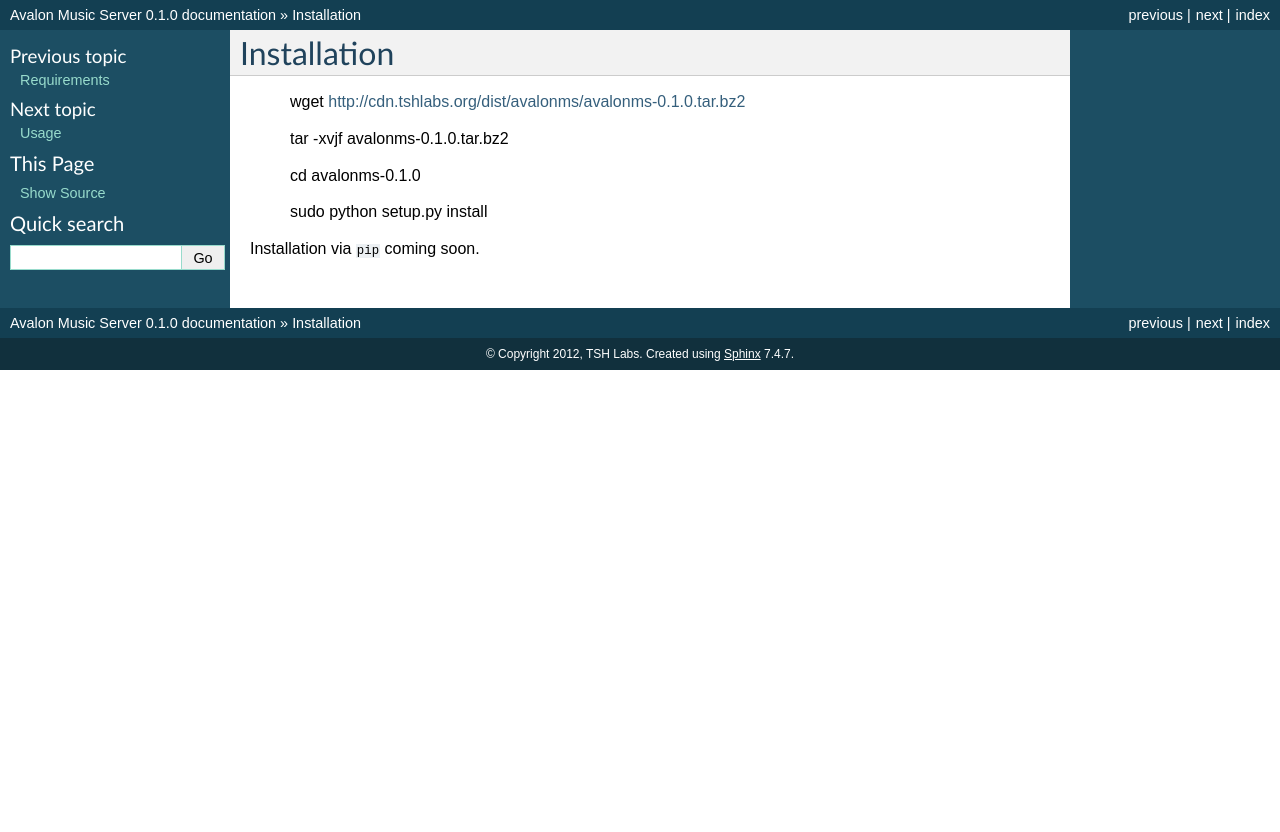
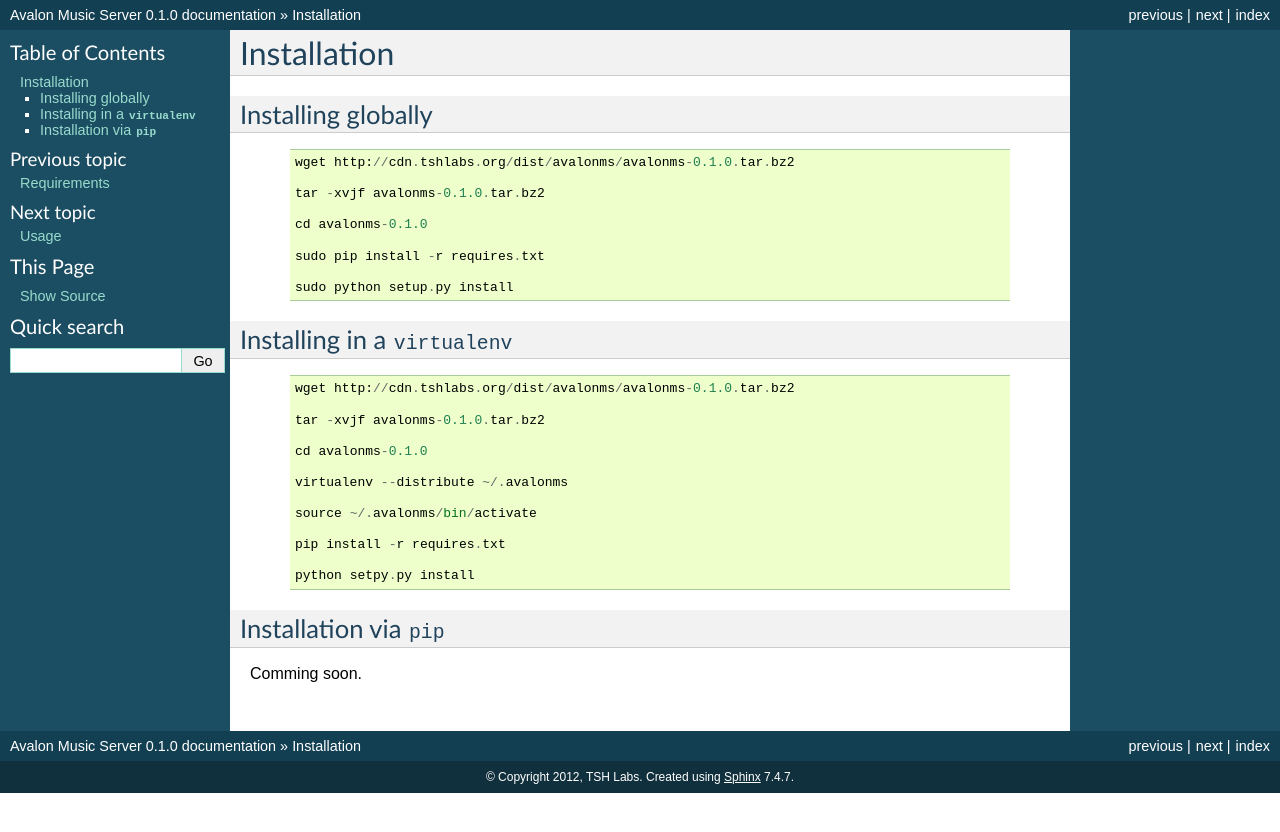
Before and after one commit to 56quarters/avalonms, a Sphinx documentation site: the page built from doc/installation.rst, in a window 1280 px wide. Shown: the top 832 px of the page. Built offline with Sphinx 7.4.7, drawn with Linux system fonts in a browser that asks for light colours.

Commit message:
Installation instructions

```diff
--- a/doc/installation.rst
+++ b/doc/installation.rst
@@ -1,12 +1,44 @@
 Installation
 ------------
 
-  wget http://cdn.tshlabs.org/dist/avalonms/avalonms-0.1.0.tar.bz2
+Installing globally
+~~~~~~~~~~~~~~~~~~~
 
-  tar -xvjf avalonms-0.1.0.tar.bz2
+  ::
 
-  cd avalonms-0.1.0
+    wget http://cdn.tshlabs.org/dist/avalonms/avalonms-0.1.0.tar.bz2
 
-  sudo python setup.py install
+    tar -xvjf avalonms-0.1.0.tar.bz2
 
-Installation via ``pip`` coming soon.
+    cd avalonms-0.1.0
+
+    sudo pip install -r requires.txt
+
+    sudo python setup.py install
+
+
+Installing in a ``virtualenv``
+~~~~~~~~~~~~~~~~~~~~~~~~~~~~~~
+
+  ::
+
+    wget http://cdn.tshlabs.org/dist/avalonms/avalonms-0.1.0.tar.bz2
+
+    tar -xvjf avalonms-0.1.0.tar.bz2
+
+    cd avalonms-0.1.0
+
+    virtualenv --distribute ~/.avalonms
+
+    source ~/.avalonms/bin/activate
+
+    pip install -r requires.txt
+
+    python setpy.py install
+
+
+
+Installation via ``pip``
+~~~~~~~~~~~~~~~~~~~~~~~~
+
+Comming soon.
```
